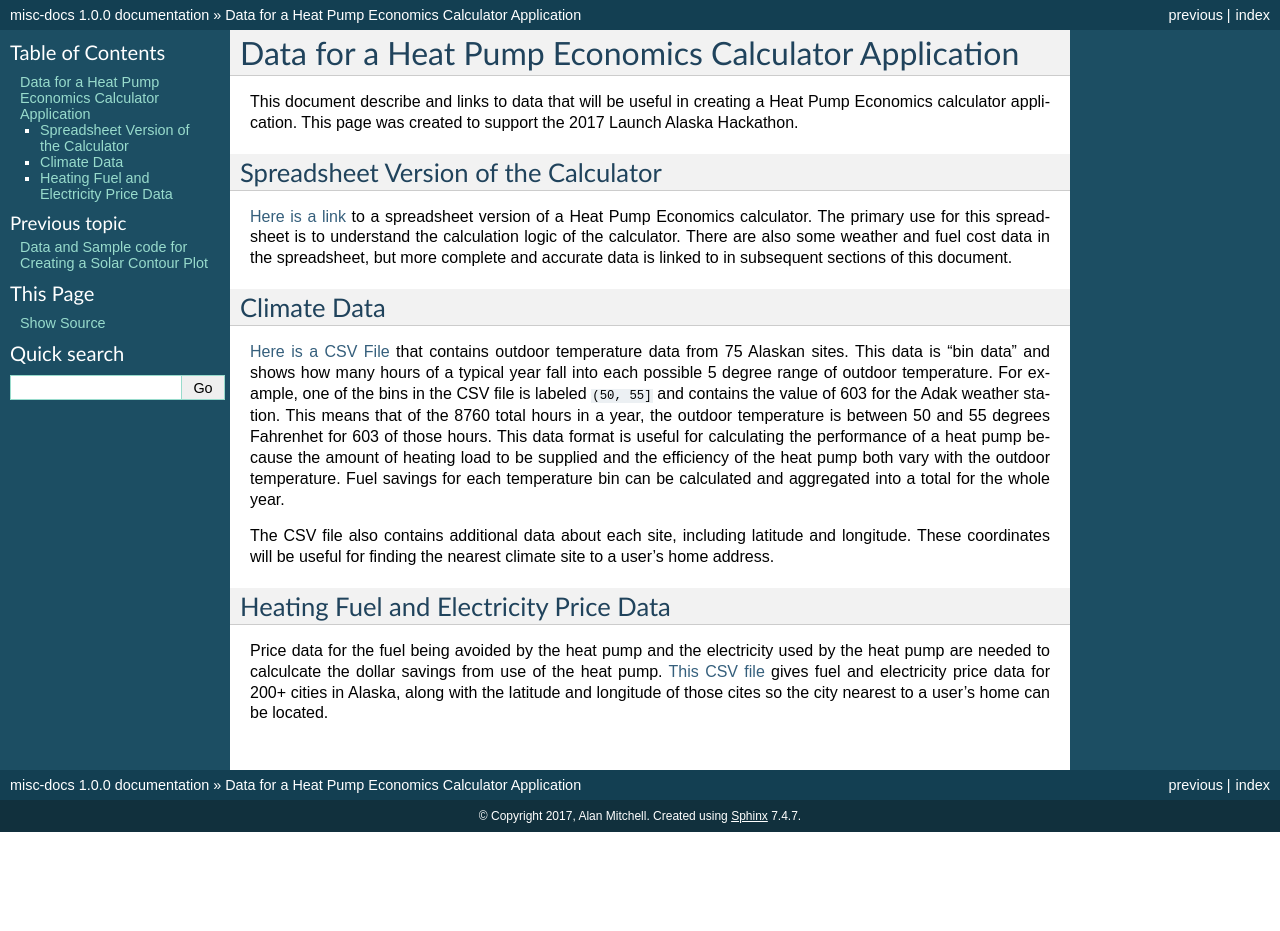
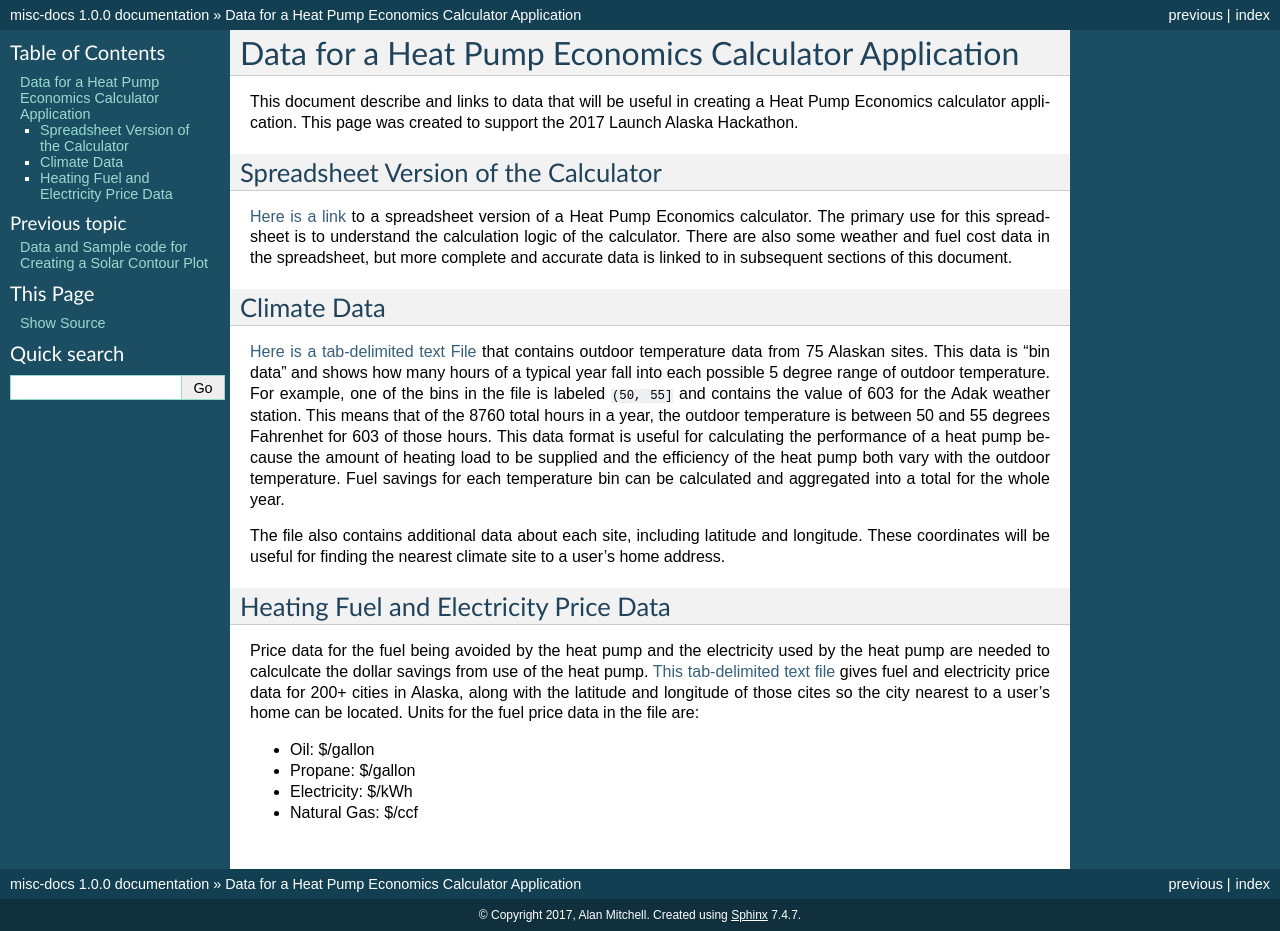
Before and after one commit to alanmitchell/misc-docs, a Sphinx documentation site: the page built from docs/source/heat-pump-calc.rst, in a window 1280 px wide. Built offline with Sphinx 7.4.7, drawn with Linux system fonts in a browser that asks for light colours; before the commit the page ends 900 px from its top, so only the background shows below that.

Commit message:
Change to tab-delimited files.

```diff
--- a/docs/source/heat-pump-calc.rst
+++ b/docs/source/heat-pump-calc.rst
@@ -20,10 +20,10 @@ subsequent sections of this document.
 Climate Data
 ------------
 
-`Here is a CSV File <http://analysisnorth.com/hackathon/heatpump/temp_bin_data.csv>`_
+`Here is a tab-delimited text File <http://analysisnorth.com/hackathon/heatpump/temp_bin_data.txt>`_
 that contains outdoor temperature data from 75 Alaskan sites.  This data is "bin data"
 and shows how many hours of a typical year fall into each possible 5 degree range of
-outdoor temperature.  For example, one of the bins in the CSV file is labeled
+outdoor temperature.  For example, one of the bins in the file is labeled
 ``(50, 55]`` and contains the value of 603 for the Adak weather station.  This means that
 of the 8760 total hours in a year, the outdoor temperature is between 50 and 55 degrees
 Fahrenhet for 603 of those hours.  This data format is useful for calculating the
@@ -32,7 +32,7 @@ efficiency of the heat pump both vary with the outdoor temperature.  Fuel saving
 for each temperature bin can be calculated and aggregated into a total for the
 whole year.
 
-The CSV file also contains additional data about each site, including latitude and
+The file also contains additional data about each site, including latitude and
 longitude.  These coordinates will be useful for finding the nearest climate site
 to a user's home address.
 
@@ -41,7 +41,12 @@ Heating Fuel and Electricity Price Data
 
 Price data for the fuel being avoided by the heat pump and the electricity
 used by the heat pump are needed to calculcate the dollar savings from
-use of the heat pump.  `This CSV file <http://analysisnorth.com/hackathon/heatpump/fuel_prices.csv>`_
+use of the heat pump.  `This tab-delimited text file <http://analysisnorth.com/hackathon/heatpump/fuel_prices.txt>`_
 gives fuel and electricity price data for 200+ cities in Alaska, along with
 the latitude and longitude of those cites so the city nearest to a user's
-home can be located.
+home can be located.  Units for the fuel price data in the file are:
+
+- Oil: $/gallon
+- Propane: $/gallon
+- Electricity: $/kWh
+- Natural Gas: $/ccf
```
